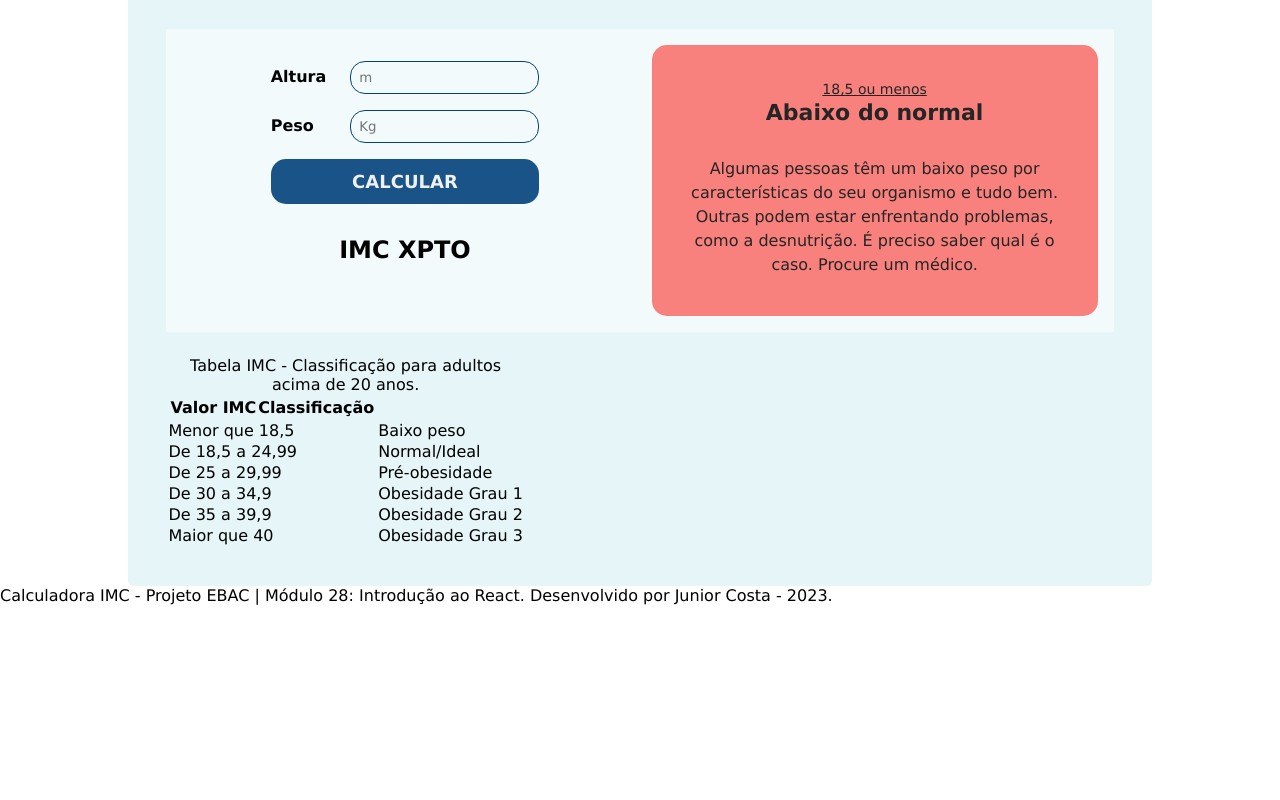
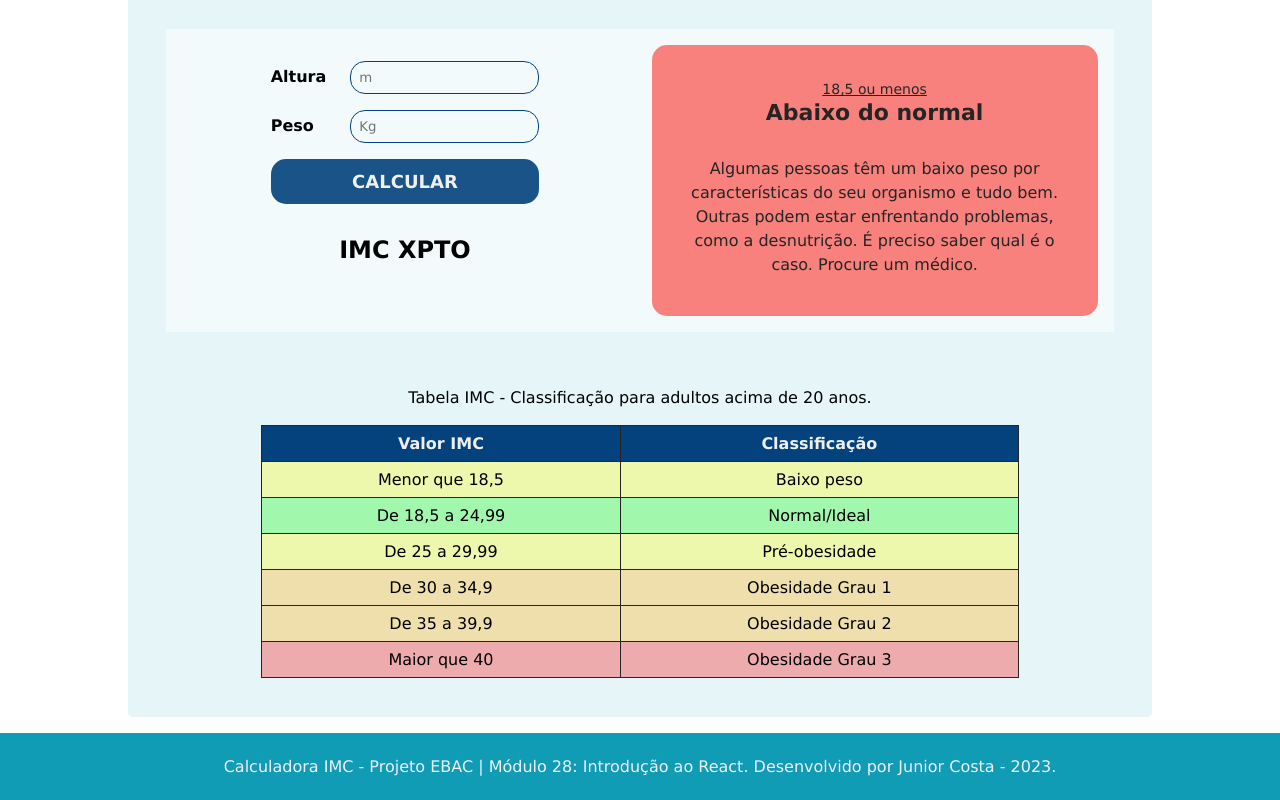
Before and after one commit to JJrCosta/calculadora_IMC_react, a React (Vite) app: page / in a window 1280 px wide. Shown: the part 785-1585 px from the top of the page. Before the commit the page ends 1390 px from the top, so only its background shows below. Built offline with nearby package versions, Linux system fonts and the light colour scheme.

Commit message:
Add table style

```diff
--- /dev/null
+++ b/src/components/Footer/footer.css
@@ -0,0 +1,7 @@
+.rodape {
+    background-color: #0f9cb4;
+    text-align: center;
+    color: #efeffe;
+    padding: 24px 0;
+    margin-top: 16px;
+}
--- a/src/components/Footer/index.jsx
+++ b/src/components/Footer/index.jsx
@@ -1,3 +1,5 @@
+import './footer.css'
+
 const Footer = () => {
     return (
         <footer className="rodape">
--- a/src/components/InfoTable/index.jsx
+++ b/src/components/InfoTable/index.jsx
@@ -1,36 +1,42 @@
+import './infoTable.css'
+
 const InfoTable = () => {
     return (
         <sectioon className="tabela">
             <table>
                 <caption>Tabela IMC - Classificação para adultos acima de 20 anos.</caption>
-                <th>
-                    <td>Valor IMC</td>
-                    <td>Classificação</td>
-                </th>
+                <thead className='thead'>
                     <tr>
+                        <th>Valor IMC</th>
+                        <th>Classificação</th>
+                    </tr>
+                </thead>
+                <tbody>
+                    <tr className='bg-yellow'>
                         <td>Menor que 18,5</td>
                         <td>Baixo peso</td>
                     </tr>
-                <tr>
+                    <tr className='bg-green'>
                         <td>De 18,5 a 24,99</td>
                         <td>Normal/Ideal</td>
                     </tr>
-                <tr>
+                    <tr className='bg-yellow'>
                         <td>De 25 a 29,99</td>
                         <td>Pré-obesidade</td>
                     </tr>
-                <tr>
+                    <tr className='bg-orange'>
                         <td>De 30 a 34,9</td>
                         <td>Obesidade Grau 1</td>
                     </tr>
-                <tr>
+                    <tr className='bg-orange'>
                         <td>De 35 a 39,9</td>
                         <td>Obesidade Grau 2</td>
                     </tr>
-                <tr>
+                    <tr className='bg-red'>
                         <td>Maior que 40</td>
                         <td>Obesidade Grau 3</td>
                     </tr>
+                </tbody>
             </table>
         </sectioon>
     )
--- /dev/null
+++ b/src/components/InfoTable/infoTable.css
@@ -0,0 +1,34 @@
+table {
+    border-collapse: collapse;
+    margin: 0 auto;
+    min-width: 320px;
+    width: 80%;
+    text-align: center;
+}
+
+caption {
+    margin: 32px 0 18px;
+}
+
+td, th {
+    border: 1px solid #252525;
+    padding: 8px;
+}
+
+.thead {
+    background-color: #03427c;
+    color: #efefef;
+}
+
+.bg-green {
+    background-color: rgba(0, 255, 0, 0.3);
+}
+.bg-yellow {
+    background-color: rgba(255, 255, 0, 0.3);
+}
+.bg-orange {
+    background-color: rgba(255, 172, 0, 0.3);
+}
+.bg-red {
+    background-color: rgba(255, 0, 0, 0.3);
+}
```
Lines whose indentation alone changed are shown as unchanged.
